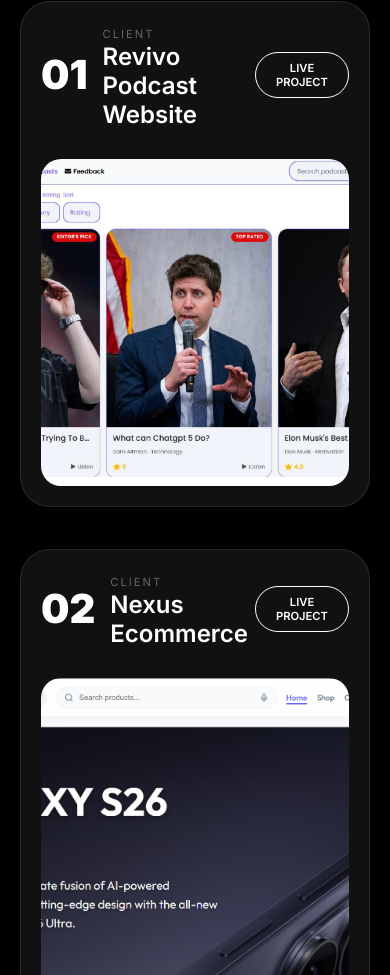
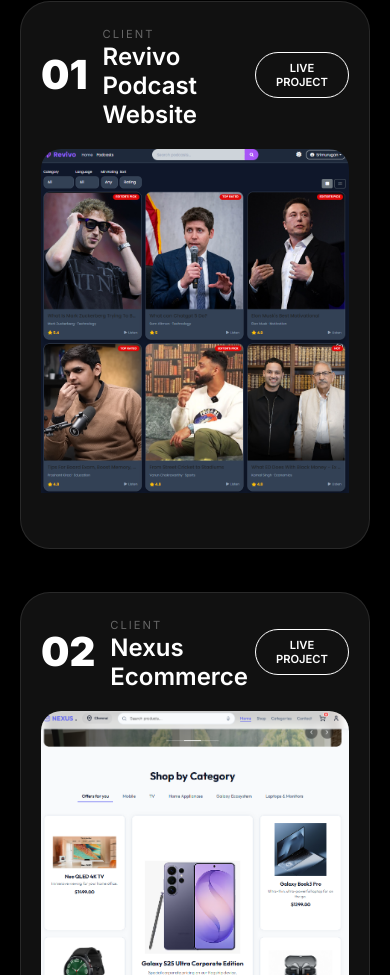
Before and after one commit to reachsrimurugan-hub/Portfolio, a React (Vite) app: page / in a window 390 px wide. Shown: the part 4235-5210 px from the top of the page. Built offline with nearby package versions, Linux system fonts and the light colour scheme; a web font is replaced by a local one.

Commit message:
Altered Design

```diff
--- a/src/components/About.css
+++ b/src/components/About.css
@@ -238,6 +238,25 @@
   .container {
     padding: 0 20px;
   }
+
+  .line-1 {
+    width: 400px;
+    height: 400px;
+    top: -50px;
+    left: -100px;
+  }
+  .line-2 {
+    width: 300px;
+    height: 300px;
+    bottom: -50px;
+    right: -50px;
+  }
+  .line-3 {
+    width: 500px;
+    height: 500px;
+    top: 30%;
+    left: 10%;
+  }
 }
 
 /* Certificate Modal Hover Board */
--- a/src/components/Contact.css
+++ b/src/components/Contact.css
@@ -94,7 +94,7 @@
 
 .contact-text {
   font-family: var(--font-serif);
-  font-size: clamp(1.5rem, 3vw, 2.5rem);
+  font-size: clamp(1.1rem, 2vw, 1.6rem);
   font-weight: 400;
   color: #fff;
 }
--- a/src/components/Projects.css
+++ b/src/components/Projects.css
@@ -114,6 +114,12 @@
   overflow: hidden;
 }
 
+.main-image-box picture {
+  display: block;
+  width: 100%;
+  height: 100%;
+}
+
 .main-img {
   width: 100%;
   height: 100%;
@@ -149,12 +155,10 @@
   left: -100%;
   width: 50%;
   height: 100%;
-  background: linear-gradient(
-    to right,
-    transparent,
-    rgba(255, 255, 255, 0.1),
-    transparent
-  );
+  background: linear-gradient(to right,
+      transparent,
+      rgba(255, 255, 255, 0.1),
+      transparent);
   transform: skewX(-25deg);
   transition: 0.7s;
 }
@@ -195,4 +199,17 @@
     padding: 8px 20px;
     font-size: 0.7rem;
   }
+
+  .main-img {
+    object-fit: contain;
+    object-position: top;
+  }
+
+  .project-card {
+    height: 65vh;
+  }
+
+  .card-header {
+    margin-bottom: 20px;
+  }
 }
--- a/src/components/Projects.jsx
+++ b/src/components/Projects.jsx
@@ -16,6 +16,7 @@
     title: 'Revivo Podcast Website',
     category: 'Full Stack Application',
     imageMain: getImageUrl('PodcastList.png'),
+    imageMobile: getImageUrl('PodcastList(mobile).png'),
     imageSub1: getImageUrl('PodcastDetails.png'),
     imageSub2: getImageUrl('SearchResults.png'),
     githubLink: 'https://github.com/reachsrimurugan-hub/REVIVO-PODCAST-WEBSITE', // Replace with your actual GitHub link
@@ -25,6 +26,7 @@
     title: 'Nexus Ecommerce',
     category: 'Mobile Application',
     imageMain: getImageUrl('homepage.png'),
+    imageMobile: getImageUrl('homepage(mobile).png'),
     imageSub1: getImageUrl('products.png'),
     imageSub2: getImageUrl('cart.png'),
     githubLink: 'https://github.com/reachsrimurugan-hub/Nexus-ecommerce-website', // Replace with your actual GitHub link
@@ -98,7 +100,10 @@
 
               <div className="card-content">
                 <div className="main-image-box">
-                  <img src={project.imageMain} alt={project.title} className="main-img" loading="lazy" />
+                  <picture>
+                    <source media="(max-width: 600px)" srcSet={project.imageMobile} />
+                    <img src={project.imageMain} alt={project.title} className="main-img" loading="lazy" />
+                  </picture>
                   <div className="shine-effect"></div>
                 </div>
                 <div className="sub-images-box">
```
Also changed, not shown: src/assets/PodcastList(mobile).png (added), src/assets/homepage(mobile).png (added).
